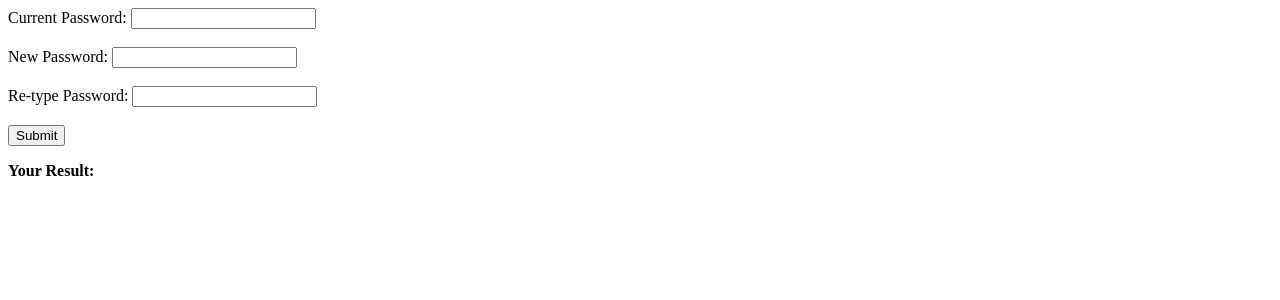
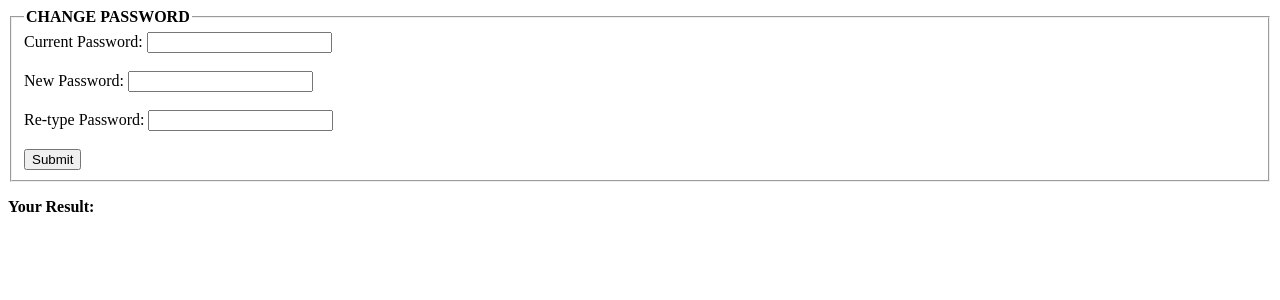
Before and after one commit to Tanzina2727/WEBTECH, a PHP site: page /password.php in a window 1280 px wide. Shown: the top 300 px of the page. Run offline with PHP 8.4, Linux system fonts and the light colour scheme.

Commit message:
Update password.php

```diff
--- a/Task-3/Password/password.php
+++ b/Task-3/Password/password.php
@@ -27,17 +27,17 @@ if ($_SERVER["REQUEST_METHOD"] == "POST") {
   } else {
     $newpass = test_input($_POST["newpass"]);
     if ($currPass == $newpass) {
-      $newpassErr = "New password cannot match with previou password.";
+      $newpassErr = "New password cannot match with previous password.";
       $newpass ="";
     }
   }
 
   if (empty($_POST["retypedpass"])) {
-    $retypedpassErr = "Type new password.";
+    $retypedpassErr = "Re-type new password.";
   } else {
     $retypedpass = test_input($_POST["retypedpass"]);
     if ($retypedpass != $newpass) {
-      $retypedpassErr = "New password didn't match.";
+      $retypedpassErr = "Doesn't maatch with new password.Type again.";
       $retypedpass ="";
     }
   }
@@ -56,8 +56,9 @@ function test_input($data) {
 
 
 <form method="post" action="<?php echo htmlspecialchars($_SERVER["PHP_SELF"]);?>">
-
-  Current Password: <input type="Password" name="currPass">
+  <fieldset>
+<legend><B>CHANGE PASSWORD</B></legend><div style="float: left; text-align: left;">
+Current Password: <input type="Password" name="currPass">
   <span class="error"> <?php echo $currPassErr;?></span>
   <br><br>
   New Password: <input type="Password" name="newpass">
@@ -67,10 +68,9 @@ function test_input($data) {
   <span class="error"> <?php echo $retypedpassErr;?></span>
   <br><br>
   <input type="submit" name="submit" value="Submit">
+</fieldset>
+</form>
 
-
-
-</form>
 <p><b>Your Result:</b></p>
 <?php
 echo $currPass;
```
